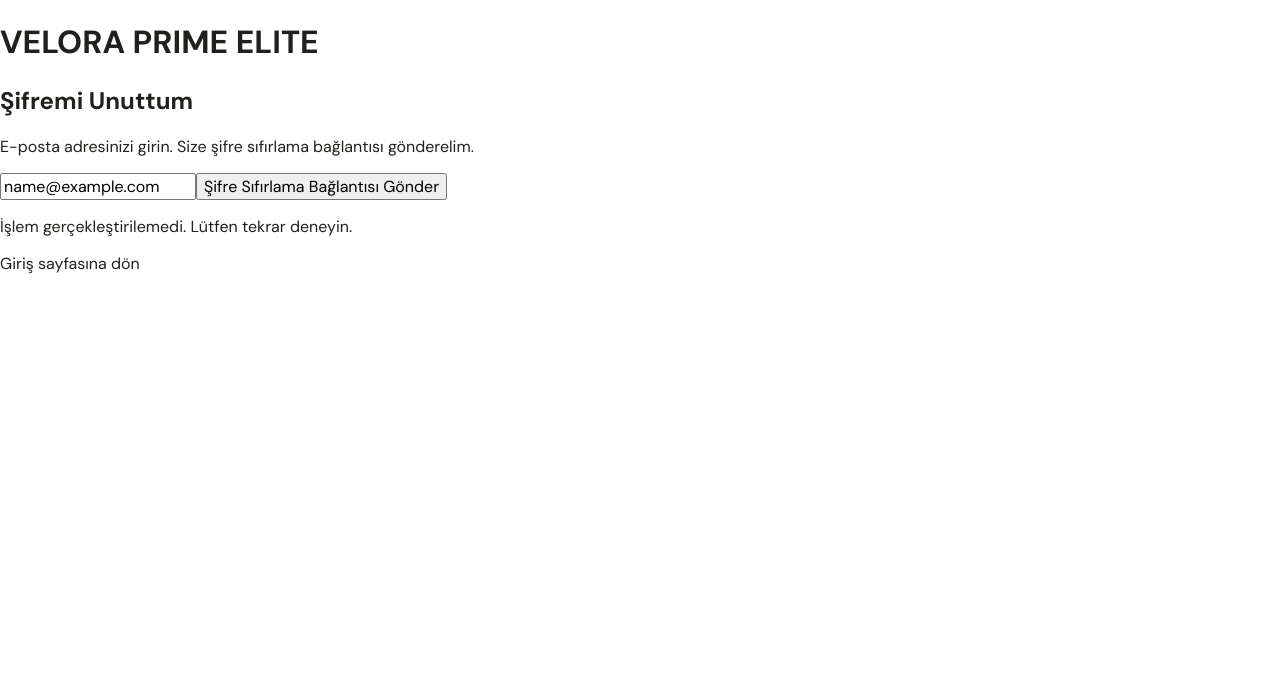
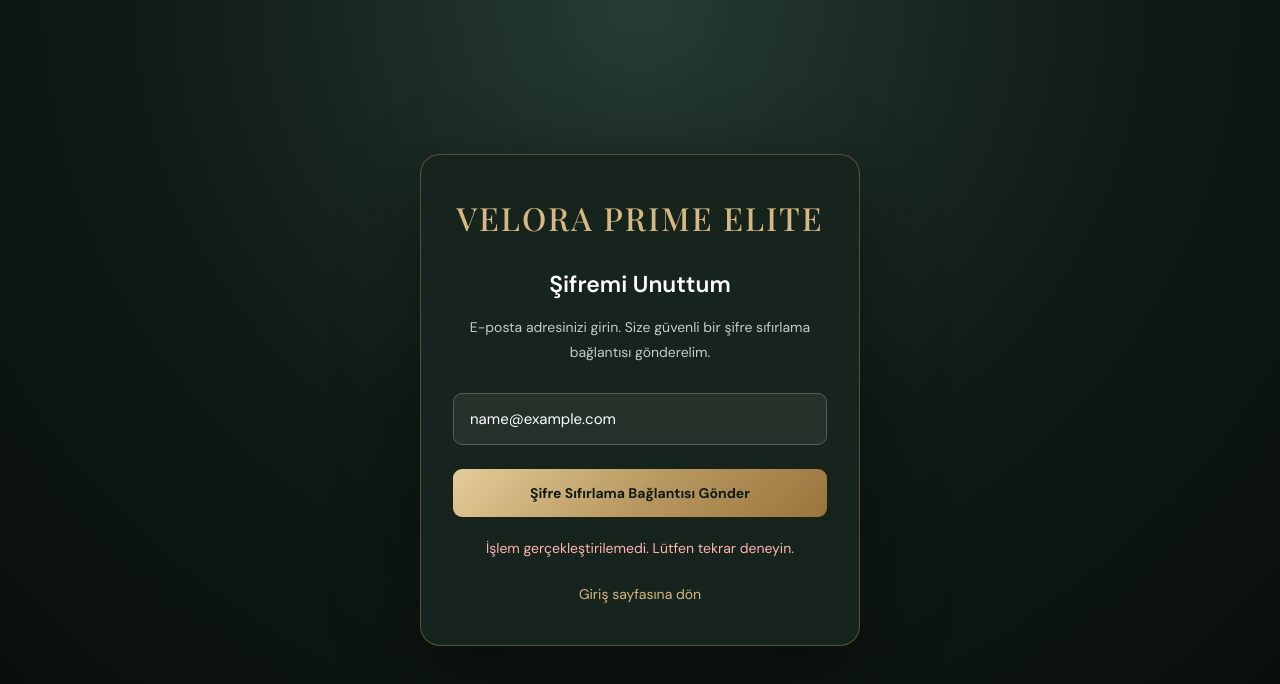
Before and after one commit to ibrahimcabar/Aegean-Prime-Elite-1, a Next.js app: page /forgot-password in a window 1280 px wide. Both pictures are taken after typing "name@example.com" into the empty fields and a click on the button "Şifre Sıfırlama Bağlantısı Gönder". Shown: the top 684 px of the page. Built offline with nearby package versions, Linux system fonts and the light colour scheme; no server answers; a web font is replaced by a local one.

Commit message:
Update page.tsx
Apply premium forgot password design

```diff
--- a/app/forgot-password/page.tsx
+++ b/app/forgot-password/page.tsx
@@ -13,6 +13,7 @@ export default function ForgotPasswordPage() {
   const [email, setEmail] = useState("");
   const [loading, setLoading] = useState(false);
   const [message, setMessage] = useState("");
+  const [isError, setIsError] = useState(false);
 
   async function handleSubmit(e: FormEvent<HTMLFormElement>) {
     e.preventDefault();
@@ -20,6 +21,7 @@ export default function ForgotPasswordPage() {
 
     setLoading(true);
     setMessage("");
+    setIsError(false);
 
     try {
       const { error } = await supabase.auth.resetPasswordForEmail(
@@ -30,35 +32,45 @@ export default function ForgotPasswordPage() {
       );
 
       if (error) {
-        setMessage("İşlem gerçekleştirilemedi. Lütfen tekrar deneyin.");
+        setIsError(true);
+        setMessage(
+          "İşlem gerçekleştirilemedi. Lütfen tekrar deneyin."
+        );
       } else {
         setMessage(
           "E-posta adresiniz kayıtlıysa şifre sıfırlama bağlantısı gönderilecektir. Gelen kutunuzu kontrol edin."
         );
       }
     } catch {
-      setMessage("Bir bağlantı hatası oluştu. Tekrar deneyin.");
+      setIsError(true);
+      setMessage(
+        "Bir bağlantı hatası oluştu. Lütfen tekrar deneyin."
+      );
     } finally {
       setLoading(false);
     }
   }
 
   return (
-    <main className="min-h-screen bg-slate-950 text-white flex items-center justify-center px-4">
-      <div className="w-full max-w-md rounded-2xl border border-amber-500/30 bg-slate-900 p-8 shadow-2xl">
-        <h1 className="text-2xl font-bold text-amber-400 text-center">
+    <main className="velora-auth">
+      <div className="velora-auth-card">
+        <h1 className="velora-auth-brand">
           VELORA PRIME ELITE
         </h1>
 
-        <h2 className="mt-6 text-xl font-semibold text-center">
+        <h2 className="velora-auth-title">
           Şifremi Unuttum
         </h2>
 
-        <p className="mt-3 text-sm text-slate-300 text-center">
-          E-posta adresinizi girin. Size şifre sıfırlama bağlantısı gönderelim.
+        <p className="velora-auth-description">
+          E-posta adresinizi girin. Size güvenli bir
+          şifre sıfırlama bağlantısı gönderelim.
         </p>
 
-        <form onSubmit={handleSubmit} className="mt-6 space-y-4">
+        <form
+          onSubmit={handleSubmit}
+          className="velora-auth-form"
+        >
           <input
             type="email"
             required
@@ -66,28 +78,35 @@ export default function ForgotPasswordPage() {
             value={email}
             onChange={(e) => setEmail(e.target.value)}
             placeholder="E-posta adresiniz"
-            className="w-full rounded-lg border border-slate-700 bg-slate-800 px-4 py-3 text-white outline-none focus:border-amber-400"
+            aria-label="E-posta adresiniz"
+            className="velora-auth-input"
           />
 
           <button
             type="submit"
             disabled={loading}
-            className="w-full rounded-lg bg-amber-500 px-4 py-3 font-semibold text-slate-950 disabled:opacity-50"
+            className="velora-auth-button"
           >
-            {loading ? "Gönderiliyor..." : "Şifre Sıfırlama Bağlantısı Gönder"}
+            {loading
+              ? "Gönderiliyor..."
+              : "Şifre Sıfırlama Bağlantısı Gönder"}
           </button>
         </form>
 
         {message && (
-          <p role="status" className="mt-5 text-sm text-center text-amber-300">
+          <p
+            role="status"
+            className={
+              isError
+                ? "velora-auth-message velora-auth-error"
+                : "velora-auth-message"
+            }
+          >
             {message}
           </p>
         )}
 
-        <a
-          href="/giris"
-          className="mt-6 block text-center text-sm text-slate-300 hover:text-amber-400"
-        >
+        <a href="/giris" className="velora-auth-link">
           Giriş sayfasına dön
         </a>
       </div>
```
